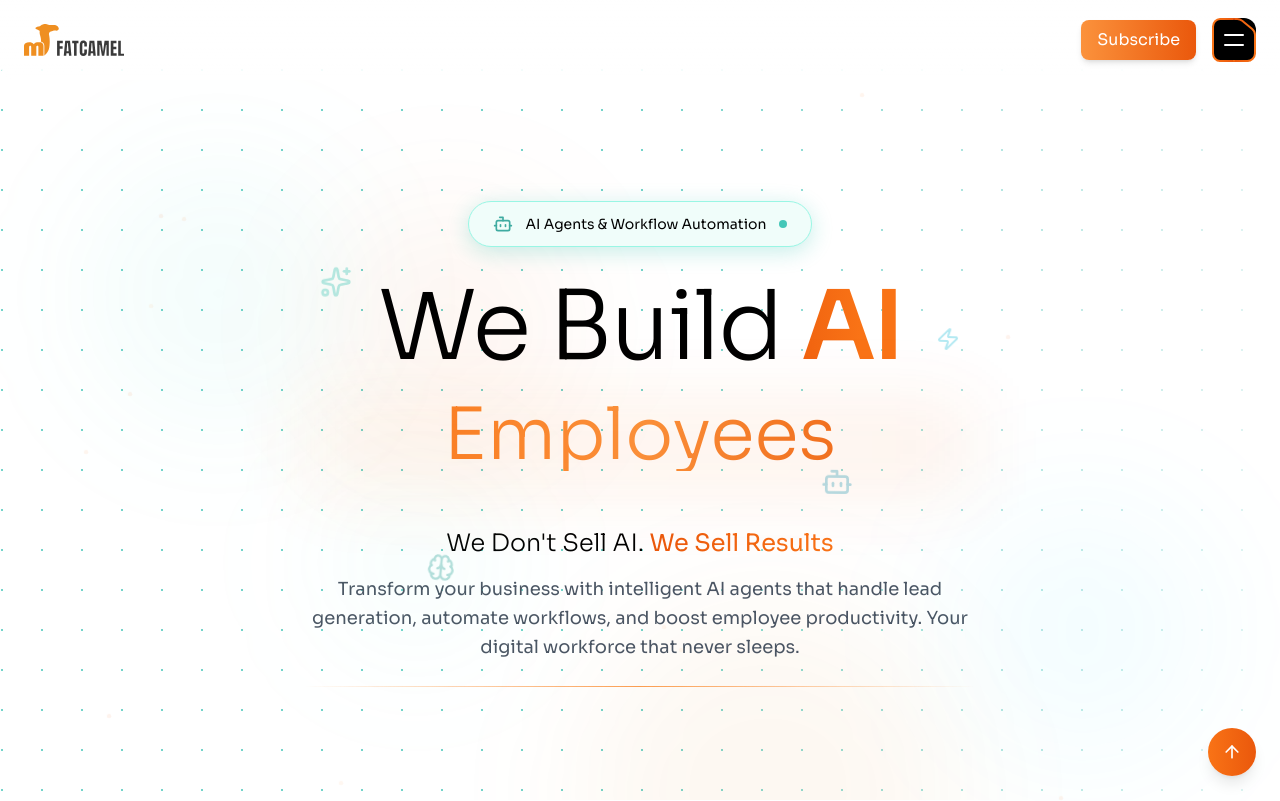
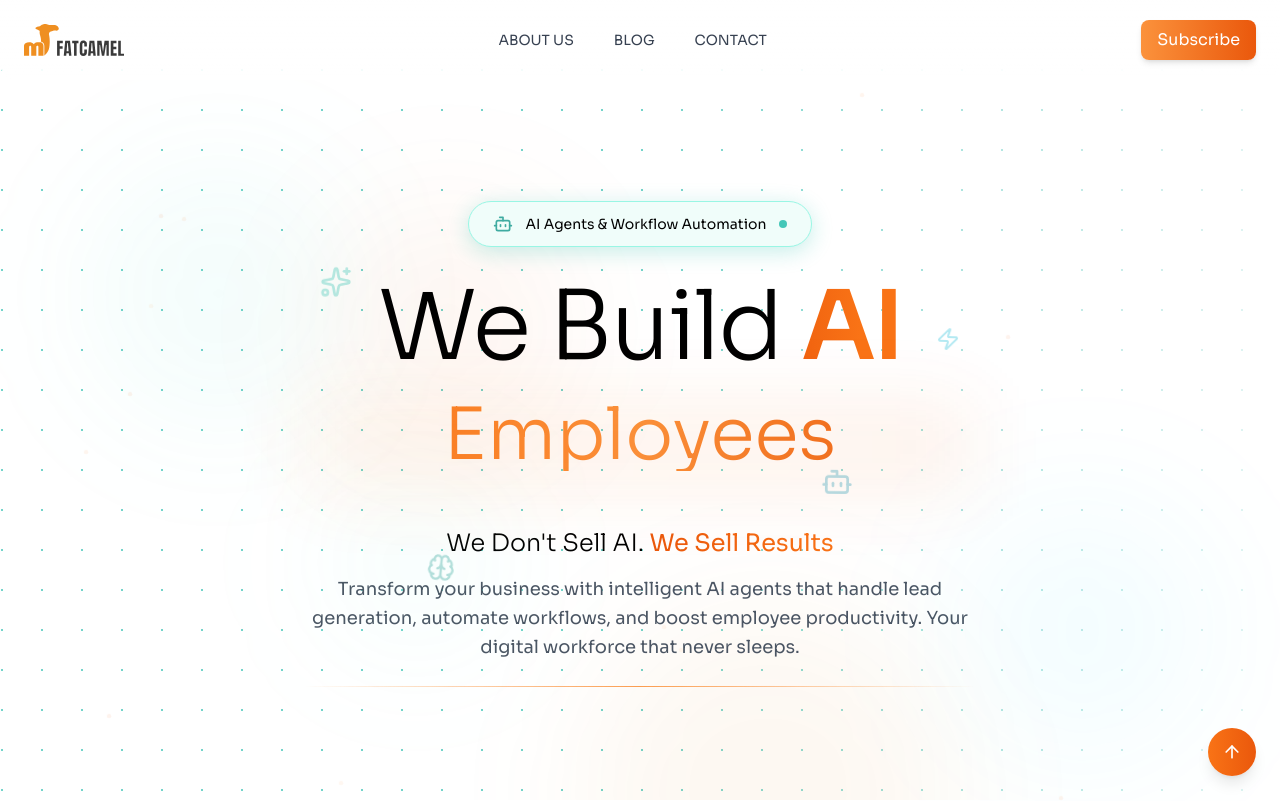
Before and after one commit to Arbaj78/coolguz, a React (Vite) app: page /about in a window 1280 px wide. Shown: the top 801 px of the page. Built offline with nearby package versions, Linux system fonts and the light colour scheme.

Commit message:
delet hamburger

```diff
--- a/src/components/ContactPage.jsx
+++ b/src/components/ContactPage.jsx
@@ -240,7 +240,7 @@ const ContactPage = () => {
                   </div>
                   <div>
                     <h4 className="font-semibold text-gray-700">Email</h4>
-                    <p className="text-gray-600 hover:text-orange-600 transition-colors cursor-pointer">Teamcoolguyz@gmail.com</p>
+                    <p className="text-gray-600 hover:text-orange-600 transition-colors cursor-pointer">fatcamelteam@gmail.com</p>
                     <p className="text-gray-600 hover:text-orange-600 transition-colors cursor-pointer">Basant.choudharynz@gmail.com</p>
                   </div>
                 </div>
--- a/src/components/Footer.jsx
+++ b/src/components/Footer.jsx
@@ -1,4 +1,5 @@
 import React, { useState, useEffect } from 'react';
+import { Link } from 'react-router-dom';
 import { Mail, Send, Phone, Twitter, Facebook, Instagram, Linkedin, ArrowUp, Zap, Star, Globe, HelpCircle, Shield, FileText, Code, Settings, BookOpen, Heart, Briefcase, PenTool } from 'lucide-react';
 import logo from "../assets/logo-white.svg";
 
@@ -48,10 +49,10 @@ const Footer = () => {
       title: "Company",
       icon: <Briefcase className="w-5 h-5" />,
       links: [
-        { name: "About", icon: <Briefcase className="w-4 h-4" /> },
-        { name: "Blog", icon: <PenTool className="w-4 h-4" /> },
+        { name: "About", icon: <Briefcase className="w-4 h-4" />, href: "/about" },
+        { name: "Blog", icon: <PenTool className="w-4 h-4" />, href: "/blog" },
         { name: "Careers", icon: <Briefcase className="w-4 h-4" /> },
-        { name: "Contact", icon: <Mail className="w-4 h-4" /> }
+        { name: "Contact", icon: <Mail className="w-4 h-4" />, href: "/contact" }
       ]
     },
     {
@@ -118,13 +119,13 @@ const Footer = () => {
           {/* Brand Info */}
           <div className="lg:col-span-2 space-y-6">
             <div className="flex items-center gap-3">
-               <a className="flex items-center w-fit xl:mr-8 hover:animate-pulse">
+               <div className="flex items-center w-fit xl:mr-8">
                         <img
                            src={logo}
                           alt="Logo"
                           className="w-[100px] h-[50px] object-contain rounded-lg" // Adjusted logo size
                         />
-                      </a>
+                      </div>
             </div>
 
             <p className="text-gray-300 text-lg leading-relaxed">
@@ -193,15 +194,15 @@ const Footer = () => {
               <ul className="space-y-3">
                 {section.links.map((link, linkIndex) => (
                   <li key={linkIndex}>
-                    <a
-                      href="#"
+                    <Link
+                      to={link.href || "#"}
                       className="text-gray-400 hover:text-white transition-colors duration-300 flex items-center gap-2 group p-2 rounded-lg hover:bg-gray-800/30"
                     >
                       <span className="text-orange-400 opacity-70 group-hover:opacity-100 transition-opacity duration-300">
                         {link.icon}
                       </span>
                       {link.name}
-                    </a>
+                    </Link>
                   </li>
                 ))}
               </ul>
--- a/src/components/Header.jsx
+++ b/src/components/Header.jsx
@@ -1,14 +1,11 @@
 import { useLocation, Link } from "react-router-dom";
-import { disablePageScroll, enablePageScroll } from "scroll-lock";
 import { navigation } from "../constants";
-import Button from "./Button";
-import MenuSvg from "../assets/svg/MenuSvg";
 import { useState, useEffect, useRef } from "react";
 import logo from "../assets/logo-dark.svg";
 
 const Header = () => {
   const pathname = useLocation();
-  const [openNavigation, setOpenNavigation] = useState(false);
+
   const [scrolled, setScrolled] = useState(false);
   const [isHovered, setIsHovered] = useState(false);
   const [visible, setVisible] = useState(true); // 👈 for show/hide header
@@ -36,24 +33,10 @@ const Header = () => {
     return () => window.removeEventListener("scroll", handleScroll);
   }, []);
 
-  const toggleNavigation = () => {
-    if (openNavigation) {
-      setOpenNavigation(false);
-      enablePageScroll();
-    } else {
-      setOpenNavigation(true);
-      disablePageScroll();
-    }
-  };
 
-  const handleClick = () => {
-    if (!openNavigation) return;
-    enablePageScroll();
-    setOpenNavigation(false);
-  };
 
   const filteredNavigation = navigation.filter((item) =>
-    ["home", "About", "blog", "contact"].includes(item.id)
+    ["About", "blog", "contact"].includes(item.id)
   );
 
   return (
@@ -65,15 +48,32 @@ const Header = () => {
       style={{ paddingTop: "0", paddingBottom: "0" }}
     >
       <div className="flex items-center justify-between px-2 lg:px-4 xl:px-6 py-0 h-20">
-        <a className="flex items-center w-fit hover:animate-pulse" >
+        <Link to="/" className="flex items-center w-fit hover:animate-pulse">
           <img
             src={logo}
             alt="fatcamel Logo"
             className="w-[100px] h-[50px] object-contain rounded-lg"
           />
-        </a>
+        </Link>
 
-        <div className="flex items-center gap-4">
+        <nav className="hidden md:flex flex-grow justify-center space-x-4">
+          {filteredNavigation.map((item) => (
+            <Link
+              key={item.id}
+              to={item.url}
+              className={`relative px-3 py-2 text-sm font-medium uppercase text-gray-700 transition-all duration-300
+                ${item.url === pathname.pathname || (item.url === "/" && pathname.pathname === "/")
+                  ? "text-black font-bold after:scale-x-100" // Active state
+                  : "hover:text-black after:scale-x-0 hover:after:scale-x-100"}
+                after:absolute after:bottom-0 after:left-0 after:h-[2px] after:w-full after:bg-black after:transition-all after:duration-300 after:origin-bottom-left after:shadow-md
+              `}
+            >
+              {item.title}
+            </Link>
+          ))}
+        </nav>
+
+        <div className="flex items-center">
           <Link
             to="/subscribe"
             className={`relative px-4 py-2 rounded-lg font-medium text-white
@@ -92,49 +92,6 @@ const Header = () => {
               ${isHovered ? "animate-pulse" : ""}`}
             />
           </Link>
-
-          <div className="relative">
-            <Button
-              className="bg-black hover:bg-gray-800 text-white rounded-xl"
-              px="px-3"
-              onClick={toggleNavigation}
-            >
-              <MenuSvg openNavigation={openNavigation} color="white" />
-            </Button>
-
-            <div
-              className={`absolute right-0 mt-2 w-48 rounded-md shadow-lg bg-orange-100 ring-1 ring-black ring-opacity-5 transition-all duration-200 ${
-                openNavigation
-                  ? "opacity-100 translate-y-0 visible"
-                  : "opacity-0 -translate-y-2 invisible"
-              }`}
-            >
-              <div className="py-1">
-                {filteredNavigation.map((item) => (
-                  <Link
-                    key={item.id}
-                    to={item.url}
-                    onClick={() => {
-                      if (item.url.startsWith("#")) {
-                        handleClick();
-                      } else {
-                        setOpenNavigation(false);
-                        enablePageScroll();
-                      }
-                    }}
-                    className={`block px-4 py-2 text-sm uppercase font-medium ${
-                      item.url === pathname.pathname ||
-                      (item.url === "/" && pathname.pathname === "/")
-                        ? "bg-orange-200 text-black font-bold"
-                        : "text-gray-700 hover:bg-orange-50"
-                    }`}
-                  >
-                    {item.title}
-                  </Link>
-                ))}
-              </div>
-            </div>
-          </div>
         </div>
       </div>
 
--- a/src/components/Hero.jsx
+++ b/src/components/Hero.jsx
@@ -40,7 +40,7 @@ const Hero = () => {
   }, [charIndex, isDeleting, textIndex]);
 
   return (
-    <div className="min-h-screen relative overflow-hidden bg-white">
+    <div id="hero" className="min-h-screen relative overflow-hidden bg-white">
       {/* Dot Grid Pattern Background */}
       <div className="absolute inset-0">
         <div className="absolute inset-0 bg-dot-pattern opacity-100"></div>
```
